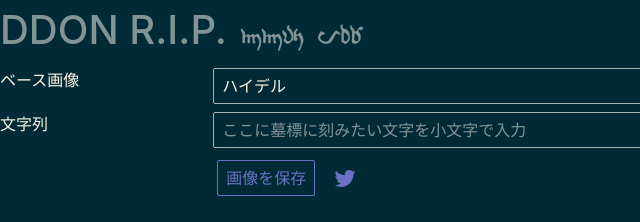
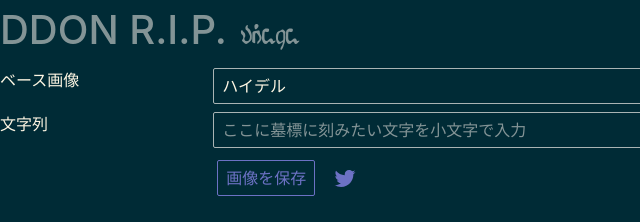
Before and after one commit to nururefu/DDONRIP, a website: page docs/index.html in a window 1280 px wide. Shown: the top 222 px of the page, 0-640 px from the left. Drawn offline with Linux system fonts and the light colour scheme.

Commit message:
fix index

```diff
--- a/docs/index.html
+++ b/docs/index.html
@@ -14,7 +14,7 @@
 </head>
 
 <body>
-    <span class="h1 text-gray">DDON R.I.P.</span><span class="h3 lestania text-gray"> ddon rip</span>
+    <span class="h1 text-gray">DDON R.I.P.</span><span class="h3 lestania text-gray"> ohaka</span>
     <form class="form-horizontal" onsubmit="return false">
         <div class="form-group">
             <div class="col-2 col-sm-12">ベース画像</div>
```
